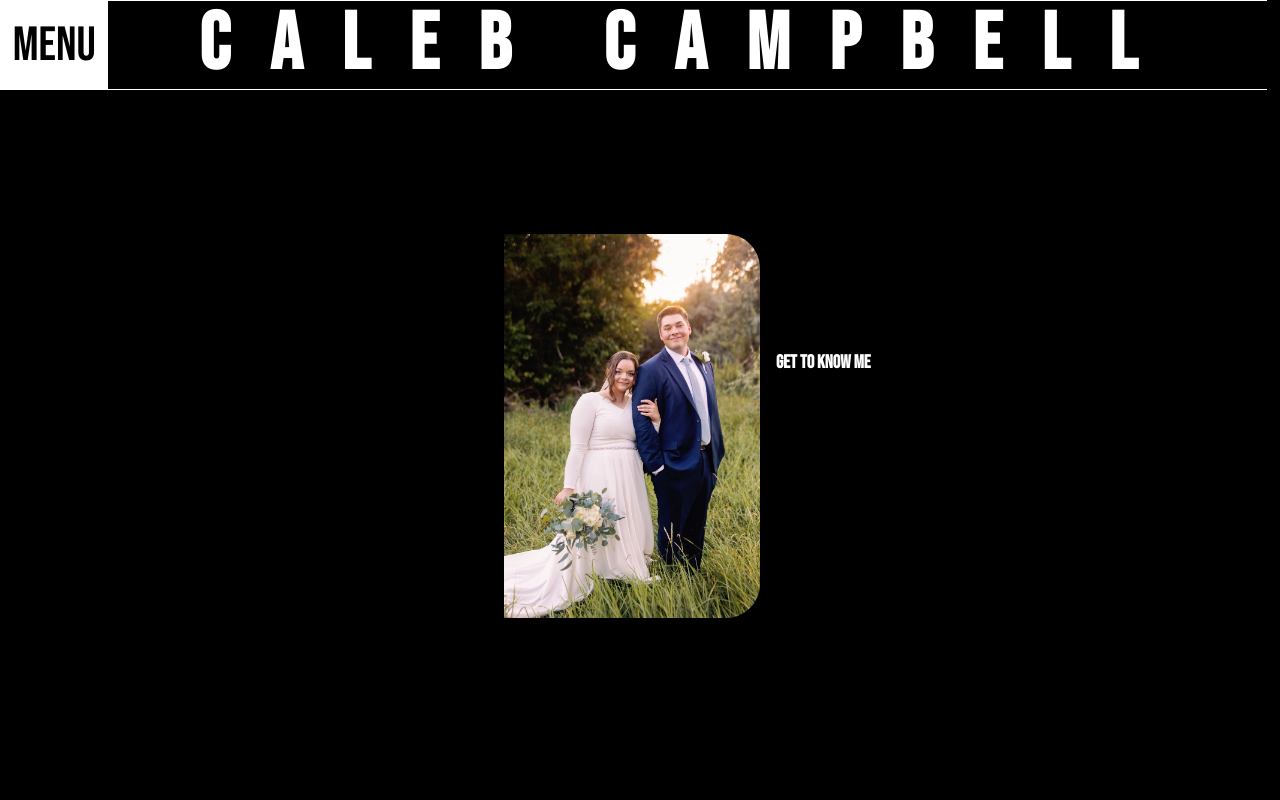
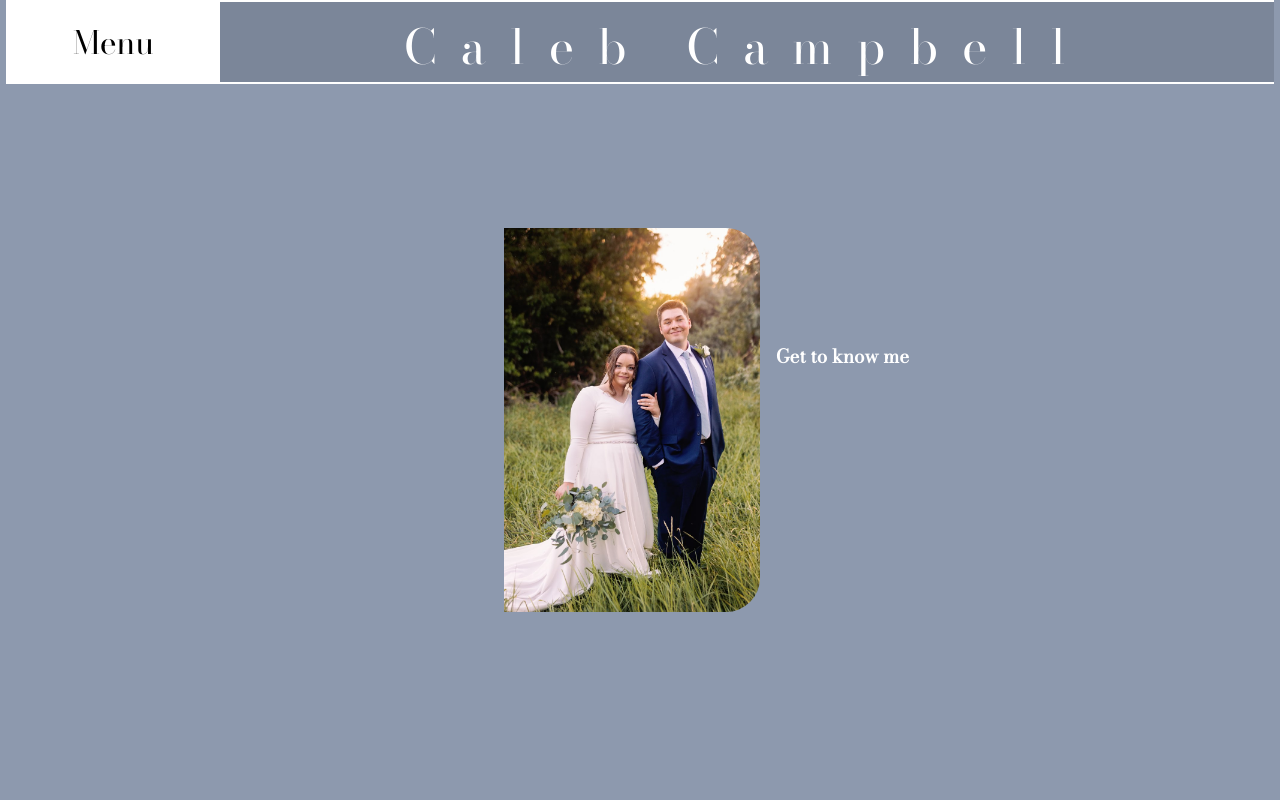
Before and after one commit to Caleb-Campbell/personal-portfolio, a React (Create React App) app: page /about in a window 1280 px wide. Shown: the top 800 px of the page. Built offline with nearby package versions, Linux system fonts and the light colour scheme; a web font is replaced by a local one.

Commit message:
Makeover with help from the wife

```diff
--- a/public/index.html
+++ b/public/index.html
@@ -5,7 +5,7 @@
     <link rel="preconnect" href="https://fonts.googleapis.com" />
     <link rel="preconnect" href="https://fonts.gstatic.com" crossorigin />
     <link
-      href="https://fonts.googleapis.com/css2?family=Bebas+Neue&display=swap"
+      href="https://fonts.googleapis.com/css2?family=Bodoni+Moda:opsz@6..96&display=swap"
       rel="stylesheet"
     />
     <link rel="preconnect" href="https://fonts.googleapis.com" />
--- a/src/App.css
+++ b/src/App.css
@@ -1,6 +1,22 @@
 :root {
-  --darkBack: black;
+  --darkBack: rgb(141, 153, 174);
   --lightText: white;
+  --opaque: rgb(113, 123, 141, .6);
+}
+
+body::-webkit-scrollbar {
+  background-color: var(--opaque);
+}
+body::-webkit-scrollbar-thumb{
+  background-color: white;
+  /* border: 3px solid var(--darkBack);
+   */
+   padding: 1px;
+  border-radius: 10px;
+}
+
+li {
+  list-style: none;
 }
 
 body {
@@ -8,8 +24,8 @@ body {
 }
 
 * {
-  font-family: 'Bebas Neue', cursive;
-  color: white;
+  font-family: 'Bodoni Moda', serif;
+  /* border: red 1px solid; */
 }
 
 body * {
@@ -28,19 +44,21 @@ color: var(--lightText);
   justify-content: space-around;
   width: 90%;
   align-items: center;
+  height: 9vh;
 }
 .placeHolderWrapper{
   display: flex;
   justify-content: center;
   height: 11vh;
-  width: 95%;
+  width: 95vw;
   padding: none;
   margin: none;
   align-items: center;
 
 }
 .navTitle {
-  font-size: 5em;
+  font-weight: 100;;
+  font-size: 3em;
   letter-spacing: .5em;
   color: white;
   padding: none;
@@ -52,39 +70,61 @@ color: var(--lightText);
 }
 
 
+
 .menu {
   background-color: white;
+  width: 19vw;
+  height: 10vh;
   border: none;
   color: black;
-  font-size: 3em;
+  font-size: 2em;
   padding: 1%;
+  font-weight: 300;
 
- }
+}
+
+li {
+  width: 19vw;
+  display: flex;
+  justify-content: center;
+  padding: 0;
+  margin: 0 auto;
+}
+
 li a {
   align-items: center;
   text-decoration: none;
   color: white;
-  font-size: 3em;
- }
+  font-size: 2em;
+}
 .active {
   display: inline-flex;
   transition: 1s all ease-in;
 }
+.titleWrap {
+  display: flex;
+  width: 30vw;
+  margin: 0 auto;
+  margin-top: 25vh;
+  align-items: center;
+  justify-content: center;
+  height: 30vh;
+  padding: 2em;
+  border: 1px solid white;
+  border-radius: 5px;
+  background-color: rgb(113, 123, 141, .3);
+}
 
 .WebTitle {
   color: white;
-  font-size: 10em;
-  font-weight: 100;
-  width: 80%;
-  margin: 0 auto;
-  padding: 1em;
-  padding-top: .5em;
-  transition: 1s ease-in-out;
-  margin-bottom: 0;
-  padding-bottom: .1em;
+  font-size: 5em;
+  font-weight: 200;
+  text-align: center;
+  text-shadow: 0 5px 5px var(--opaque);
+
 }
 
-.WebTitle-big {
+/* .WebTitle-big {
   color: white;
   font-size:  12em;
   font-weight: bold;
@@ -94,7 +134,7 @@ li a {
   width: 80%;
   display: block;
   margin-top: 0;
-}
+} */
 
 
 /*
@@ -116,13 +156,14 @@ li a {
   display: flex;
   flex-flow: row nowrap;
   width: 99vw;
-  height: 10vhvh;
-  border: 1px white solid;
-  border-inline: none;
-  position: -webkit-sticky;
+  margin: 0 auto;
+  border-bottom: 2px white solid;
+  border-top: 2px white solid;
+  height: 10vh;
+  /* position: -webkit-sticky;
   position: sticky;
-  top: 0;
-  background-color: rgb(0,0,0,.4);
+  top: 0; */
+  background-color: var(--opaque);
  }
 
  .skillsGrid * {
@@ -141,16 +182,24 @@ li a {
   align-items: center;
  }
  .skillWrap{
-  background-color: rgb(250,250,250,.3);
-  padding: 1em;
+  display: flex;
+  background-color: var(--opaque);
   border-radius: 30px;
   cursor: pointer;
+  height: 10vh;
+  align-items: center;
+  justify-content: space-between;
+  box-shadow: 0 5px 15px rgb(0,0,0,.3);
  }
 
+
  .skillH {
-  font-size: 3em;
+  font-size: 2.5em;
   font-weight: 100;
+  padding: .5em;
+  text-shadow: 5px 5px 5px var(--opaque);
  }
+
  .skillP{
   font-size: 2em;
   width: 80%;
@@ -163,6 +212,7 @@ li a {
   height: 20vw;
   margin: 0 auto;
  }
+
  .Subtitle {
   color: white;
   font-size: 5em;
--- a/src/components/Home.js
+++ b/src/components/Home.js
@@ -8,35 +8,27 @@ import Skills from "./Skills"
 const Home = (props) => {
 
     return (
-      <div className="home">
+      <div  className="home">
         <NavBar />
+        <motion.div
+        initial={{opacity: 0, x:10, y:10, boxShadow: 'none'}}
+        animate={{opacity: 1, x:0, y:0, boxShadow: '0 15px 15px var(--opaque)'}}
+        transition={{duration: 1}}
+        className="titleWrap">
         <motion.h1
         initial={{
-          y: '-100vh',
           opacity: 0
         }}
         animate={{
-          x: 0,
-          y: 50,
-          opacity: 1
-
-        }}
-         className="WebTitle">Full <br/> Stack <br/></motion.h1>
-        <motion.span
-        initial={{
-          y: '100vh',
-          opacity: 0
-        }}
-        animate={{
-          y: 0,
           opacity: 1
         }}
         transition={{
-          delay: .1,
-          duration: 2
+          delay: .2,
+          duration: 1
         }}
+         className="WebTitle">Full Stack <br/> Web Developer</motion.h1>
+         </motion.div>
 
-        className="WebTitle-big">Web Developer</motion.span>
         <section className="spacer"></section>
         <h3 className="Subtitle">See My Technical Skills</h3>
         <Skills techSkills={props.skills} />
--- a/src/components/Skills.js
+++ b/src/components/Skills.js
@@ -27,11 +27,11 @@ function Skills(props) {
 
                 >
                     <div   className='skillWrap'>
-                    <img className='skillIMG' src={skill.img} />
-
+                    {/* <img className='skillIMG' src={skill.img} /> */}
+                    <h5 className='skillH'>{skill.skillName}</h5>
+                    <h5 className='skillH'>+</h5>
                     {skill.active  && (
                       <div>
-                    <h5 className='skillH'>{skill.skillName}</h5>
                     <p className='skillP'>{skill.description}</p>
                     <p>{skill.active ? 'On' : "Off"}</p>
                       </div>
```
